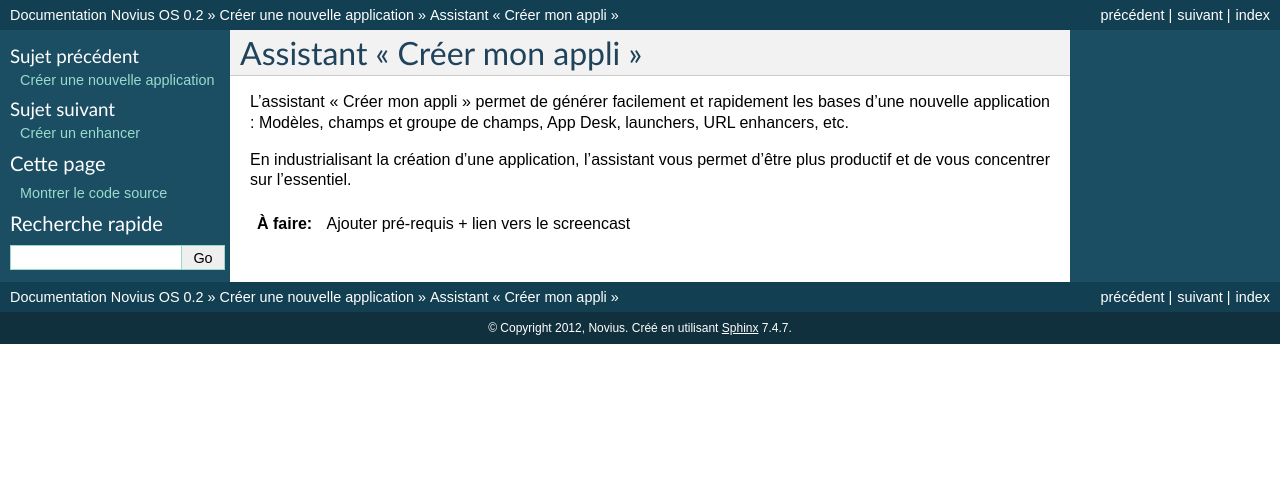
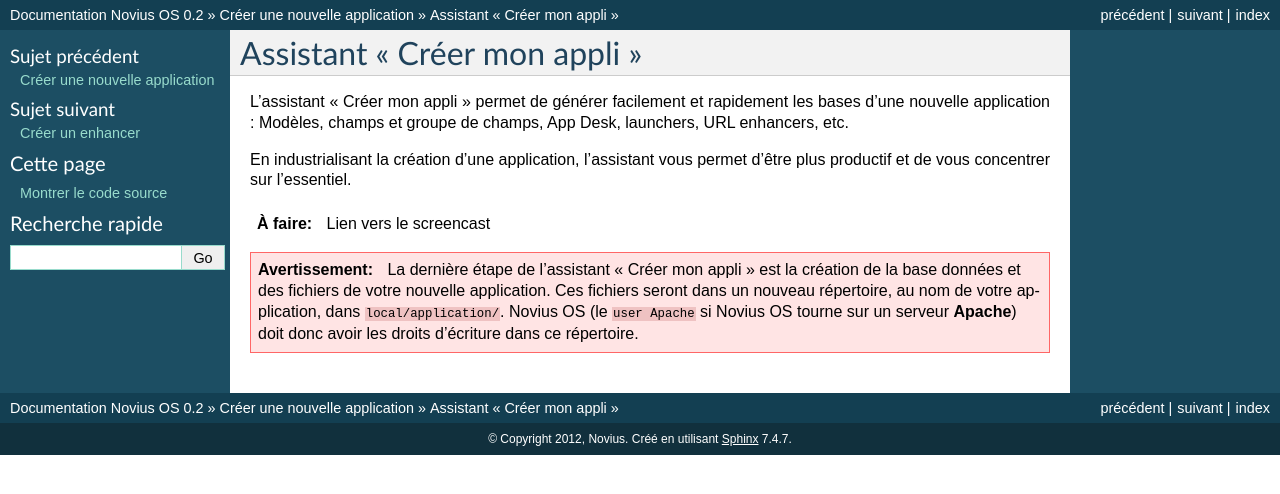
Before and after one commit to vrcAlbert/documentation-api, a Sphinx documentation site: the page built from source/app_create/app_wizard.rst, in a window 1280 px wide. Shown: the top 494 px of the page. Built offline with Sphinx 7.4.7, drawn with Linux system fonts in a browser that asks for light colours.

Commit message:
Add warning on app_wizard

```diff
--- a/source/app_create/app_wizard.rst
+++ b/source/app_create/app_wizard.rst
@@ -1,10 +1,18 @@
 Assistant "Créer mon appli"
 ###########################
 
-L'assistant "Créer mon appli" permet de générer facilement et rapidement les bases d'une nouvelle application : Modèles, champs et groupe de champs, App Desk, launchers, URL enhancers, etc.
+L'assistant "Créer mon appli" permet de générer facilement et rapidement les bases d'une nouvelle application :
+Modèles, champs et groupe de champs, App Desk, launchers, URL enhancers, etc.
 
 En industrialisant la création d'une application, l'assistant vous permet d'être plus productif et de vous concentrer sur l'essentiel.
 
 .. todo::
 
-    Ajouter pré-requis + lien vers le screencast
+    Lien vers le screencast
+
+
+.. warning::
+
+	La dernière étape de l'assistant "Créer mon appli" est la création de la base données et des fichiers de votre nouvelle application.
+	Ces fichiers seront dans un nouveau répertoire, au nom de votre application, dans :file:`local/application/`.
+	Novius OS (le ``user Apache`` si Novius OS tourne sur un serveur :program:`Apache`)  doit donc avoir les droits d'écriture dans ce répertoire.
```
